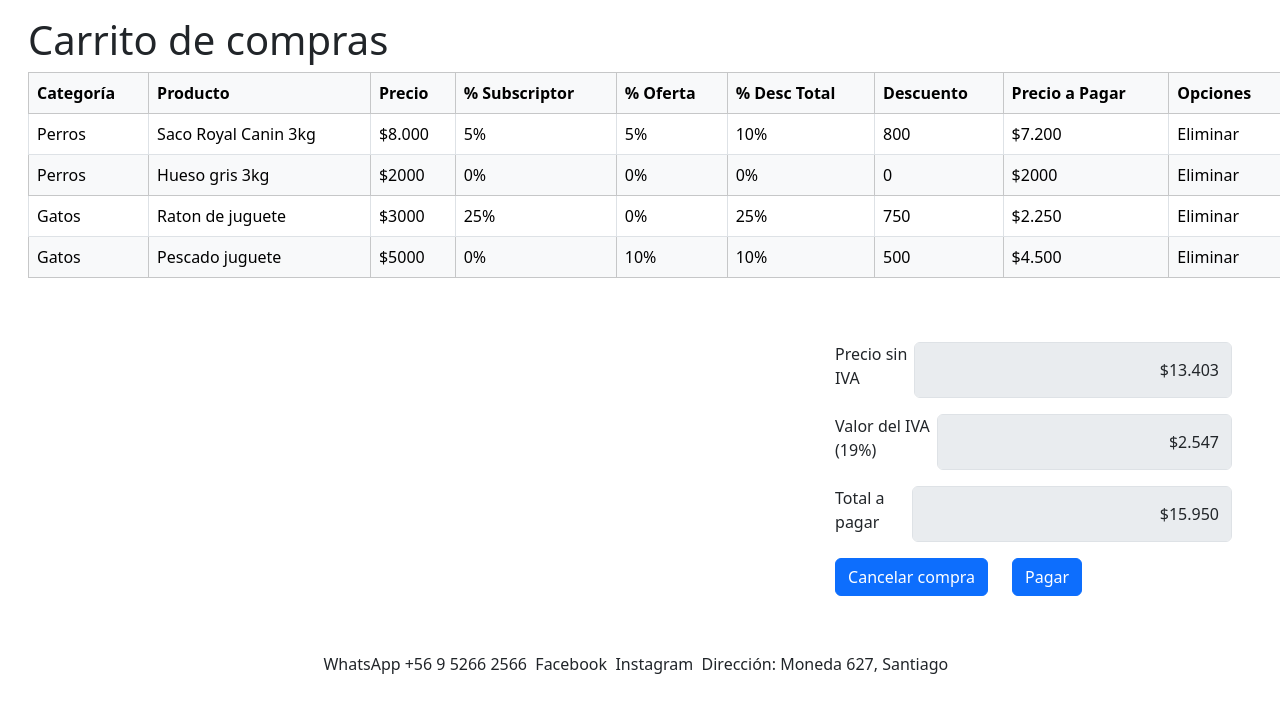
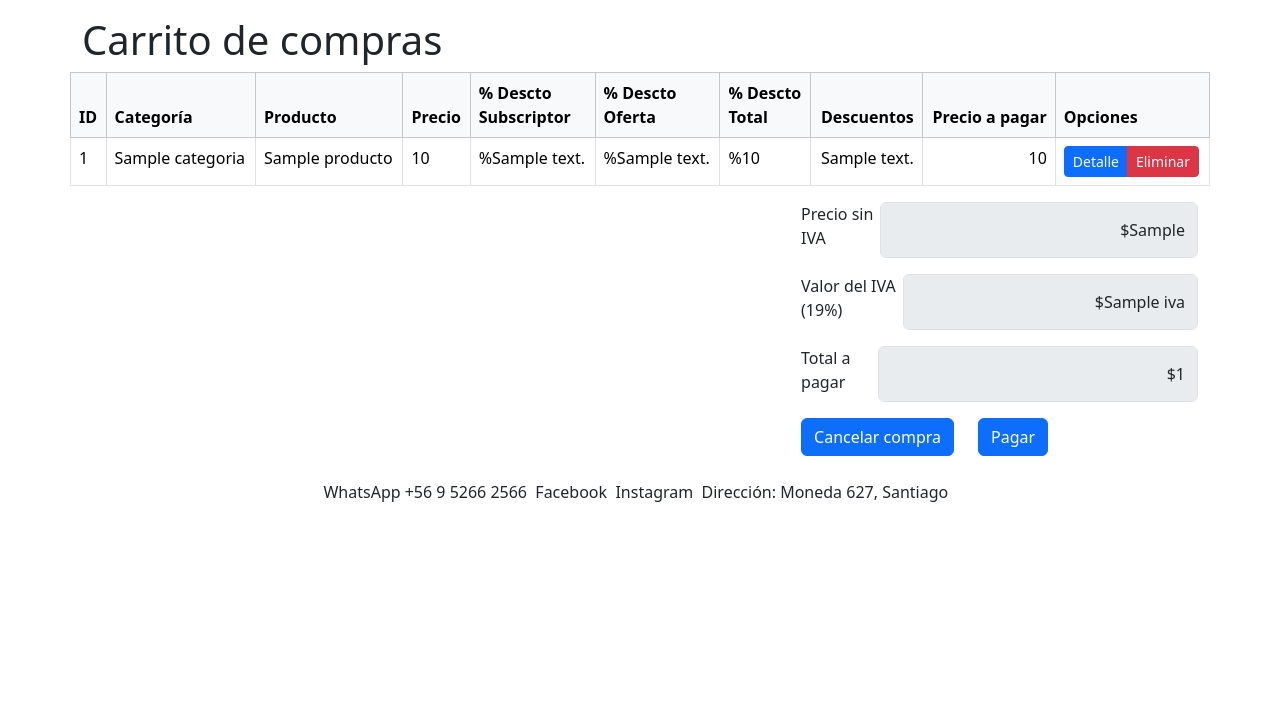
Before and after one commit to Celixx/Tienda-Mascotas-2, a Django app: template TiendaMascotas/core/templates/core/carritoCompras.html in a window 1280 px wide. Shown: the part 72-785 px from the top of the page. Run offline with Django 3.2, Linux system fonts and the light colour scheme; the template is opened without the code that fills it: most values are stand-ins (such as "Sample title", 1, 10 or a date in 2020).

Commit message:
carrito de compras

```diff
--- a/TiendaMascotas/core/templates/core/base.html
+++ b/TiendaMascotas/core/templates/core/base.html
@@ -68,7 +68,6 @@
                     <li>
                         <a class="nav-link text-light" href="{% url 'carritoCompras' %}">
                             <div class="d-flex">
-                                <p>2</p>
                                 <img src="{% static 'core/images/shopping_cart.png' %}" style="width: 30px; height: 30px;" alt="carrito de compras">
                             </div>
                         </a>
--- a/TiendaMascotas/core/templates/core/carritoCompras.html
+++ b/TiendaMascotas/core/templates/core/carritoCompras.html
@@ -10,93 +10,65 @@
 
 
   <!-- Tabla -->
-  <div class="container-fluid m-3">
-    <h2 class="fs-1">
+  <div class="d-flex-column justify-content-center m-3">
+    <h2 class="fs-1 container justify-content-center">
         Carrito de compras
       </h2>
-    <table class="table table-bordered">
+    <table class="table table-bordered container justify-content-center">
       <thead>
         <tr class="table-light">
-          <th>Categoría</th>
-          <th>Producto</th>
-          <th>Precio</th>
-          <th>% Subscriptor</th>
-          <th>% Oferta</th>
-          <th>% Desc Total</th>
-          <th>Descuento</th>
-          <th>Precio a Pagar</th>
-          <th>Opciones</th>
+          <th> ID </th>
+          <th> Categoría </th>
+          <th> Producto </th>
+          <th> Precio </th>
+          <th> % Descto <br> Subscriptor </th>
+          <th> % Descto <br> Oferta </th>
+          <th> % Descto <br> Total </th>
+          <th class="text-end"> Descuentos </th>
+          <th class="text-end"> Precio a pagar </th>
+          <th> Opciones </th>
         </tr>
       </thead>
       <tbody>
+        {% for item in detalle_carrito %}
           <tr>
-          <td>Perros</td>
-          <td>Saco Royal Canin 3kg</td>
-          <td>$8.000</td>
-          <td>5%</td>
-          <td>5%</td>
-          <td>10%</td>
-          <td>800</td>
-          <td>$7.200</td>
-          <td>Eliminar</td>
-
+            <td> {{ item.id }} </td>
+                    <td> {{ item.producto.categoria.nombre }} </td>
+                    <td> {{ item.producto.nombre }} </td>
+                    <td> {{ item.precio }} </td>
+                    <td> %{{ item.descuento_subscriptor }} </td>
+                    <td> %{{ item.descuento_oferta }} </td>
+                    <td> %{{ item.descuento_total }} </td>
+                    <td class="text-end"> {{ item.descuentos }} </td>
+                    <td class="text-end"> {{ item.precio_a_pagar }} </td>
+                    <td>
+                        <div class="btn-group">
+                            <a href="{% url 'producto.detalle' item.producto.id %}" class="btn btn-sm btn-primary"> Detalle </a>
+                            <a href="{% url 'eliminar_producto_en_carrito' item.id %}" class="btn btn-sm btn-danger"> Eliminar </a>
+                        </div>
+                    </td>
           </tr>
-        <tr class="table-light">
-          <td>Perros</td>
-          <td>Hueso gris 3kg</td>
-          <td>$2000</td>
-          <td>0%</td>
-          <td>0%</td>
-          <td>0%</td>
-          <td>0</td>
-          <td>$2000</td>
-          <td>Eliminar</td>
-        </tr>
-        <tr>
-          <td>Gatos</td>
-          <td>Raton de juguete</td>
-          <td>$3000</td>
-          <td>25%</td>
-          <td>0%</td>
-          <td>25%</td>
-          <td>750</td>
-          <td>$2.250</td>
-          <td>Eliminar</td>
-        </tr>
-        <tr class="table-light">
-          <td>Gatos</td>
-          <td>Pescado juguete</td>
-          <td>$5000</td>
-          <td>0%</td>
-          <td>10%</td>
-          <td>10%</td>
-          <td>500</td>
-          <td>$4.500</td>
-          <td>Eliminar</td>
-        </tr>
-
+        {% endfor %}
       </tbody>
 
     </table>
-  </div>
 
-  <!-- Form -->
-  <div class="d-flex justify-content-end p-5">
+    <div class="d-flex container justify-content-end">
       <form>
         <div class="d-flex mb-3">
           <label for="exampleInputEmail1" class="form-label">Precio sin IVA</label>
           <input type="email" class="form-control text-end" id="exampleInputEmail1" aria-describedby="readonly input"
-          value="$13.403" disabled>
+            value="${{ monto_sin_iva }}" disabled>
         </div>
         <div class="d-flex mb-3">
           <label for="exampleInputEmail1" class="form-label">Valor del IVA (19%)</label>
           <input type="email" class="form-control text-end" id="exampleInputEmail1" aria-describedby="readonly input"
-          value="$2.547" disabled>
+            value="${{ iva }}" disabled>
         </div>
         <div class="d-flex mb-3">
           <label for="exampleInputEmail1" class="form-label">Total a pagar</label>
           <input type="email" class="form-control text-end" id="exampleInputEmail1" aria-describedby="emailHelp"
-          value="$15.950" disabled>
+            value="${{ total_a_pagar }}" disabled>
         </div>
         <div class="d-flex gap-4">
           <button type="submit" class="btn btn-primary">Cancelar compra</button>
@@ -104,6 +76,10 @@
       </div>
       </form>
     </div>
+  </div>
+
+  <!-- Form -->
+
 
 {% endblock content %}
 
--- a/TiendaMascotas/core/templates/core/producto.html
+++ b/TiendaMascotas/core/templates/core/producto.html
@@ -36,7 +36,7 @@
         <div class="d-flex justify-content-start align-items-center">
           <div class="btn-group gap-3">
             <a class="btn btn-primary" type="submit" href="{% url 'carritoCompras' %}">Comprar ahora</a>
-            <a class="btn btn-primary" type="submit" href="{% url 'carritoCompras' %}">Agregar al carrito</a>
+            <a class="btn btn-primary" type="submit" href="{% url 'agregar_producto_al_carrito' producto.id %}">Agregar al carrito</a>
           </div>
         </div>
       </div>
--- a/TiendaMascotas/core/urls.py
+++ b/TiendaMascotas/core/urls.py
@@ -1,6 +1,5 @@
 from django.urls import path
-from .views import producto,index,misdatos, nosotros,obtener_productos, eliminar_producto_en_bodega, comprasAnteriores, ingreso, admsTienda, registro, menuAdmin, masterCat, Mantenedor_de_usuarios, Mantenedor_de_Productos, Mantenedor_de_Bodega, Historial_Ventas, Detalle_Boleta, carritoCompras, donCuchito, API_Ropa, index, salir
-
+from .views import producto,index,misdatos, nosotros,obtener_productos, eliminar_producto_en_bodega, comprasAnteriores, ingreso, admsTienda, registro, menuAdmin, masterCat, Mantenedor_de_usuarios, Mantenedor_de_Productos, Mantenedor_de_Bodega, Historial_Ventas, Detalle_Boleta, carritoCompras, donCuchito, API_Ropa, index, salir, agregar_producto_al_carrito, eliminar_producto_en_carrito
 
 
 urlpatterns = [
@@ -28,6 +27,8 @@ urlpatterns = [
     path('donCuchito', donCuchito, name='donCuchito'),
     path('API_Ropa', API_Ropa, name='API_Ropa'),
     path('salir', salir, name='salir'),
+    path('agregar_producto_al_carrito/<id>', agregar_producto_al_carrito, name='agregar_producto_al_carrito'),
+    path('eliminar_producto_en_carrito/<carrito_id>', eliminar_producto_en_carrito, name='eliminar_producto_en_carrito'),
 
 ]
 
```
Also changed, not shown: TiendaMascotas/core/views.py (+58 -1 lines). Lines whose indentation alone changed are shown as unchanged.
